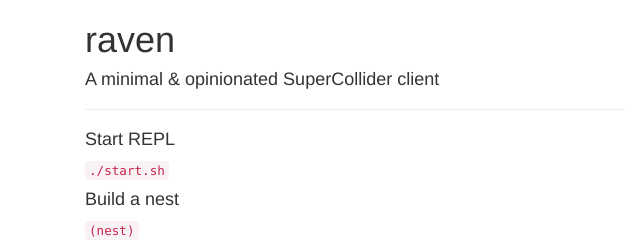
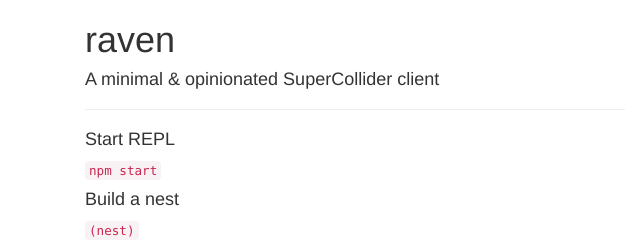
Before and after one commit to paullucas/raven, a plain HTML site: page index.html in a window 1280 px wide. Shown: the top 247 px of the page, 0-640 px from the left. Drawn offline with nearby package versions, Linux system fonts and the light colour scheme.

Commit message:
Update index.html

```diff
--- a/index.html
+++ b/index.html
@@ -35,7 +35,7 @@
         <hr/>
         <div class="row">
           <h4>Start REPL </h4>
-          <code>./start.sh</code>
+          <code>npm start</code>
         </div>
         <div class="row">
           <h4>Build a nest </h4>
```
